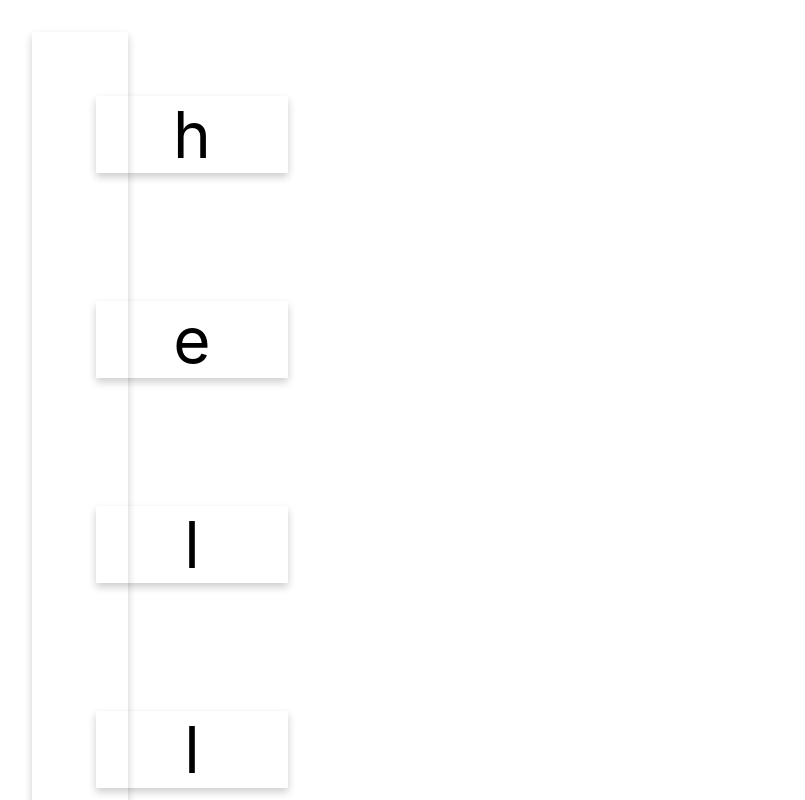
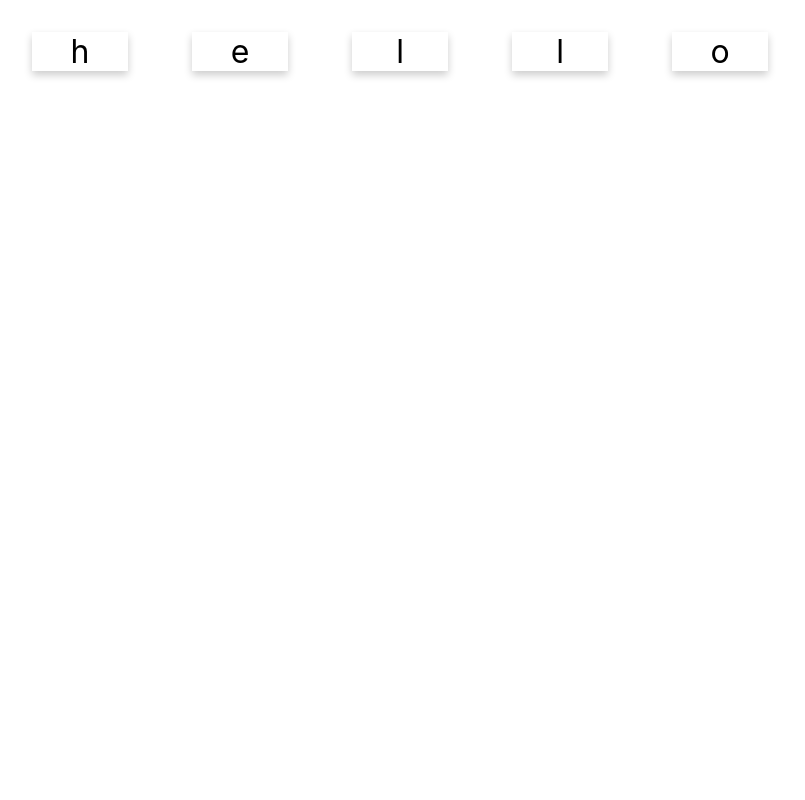
Before and after one commit to 6210110047/6210110047_3SA03, a React (Create React App) app in the folder card-game/: page / in a window 1280 px wide. Shown: the top 800 px of the page, without its empty margins (0-805 px from the left). Built offline with nearby package versions, Linux system fonts and the light colour scheme.

Commit message:
state not finish - change word axis

```diff
--- a/card-game/package.json
+++ b/card-game/package.json
@@ -6,6 +6,7 @@
     "@testing-library/jest-dom": "^5.11.4",
     "@testing-library/react": "^11.1.0",
     "@testing-library/user-event": "^12.1.10",
+    "lodash": "^4.17.21",
     "react": "^17.0.2",
     "react-dom": "^17.0.2",
     "react-scripts": "4.0.3",
--- a/card-game/src/App.js
+++ b/card-game/src/App.js
@@ -4,9 +4,9 @@ import './App.css';
 const word = "Hello";
 function App() {
   return (
-    <div className = 'card'>
-    <WordCard value="hello"/>
+    <div>
+      <WordCard value="hello" />
     </div>
-    );
+  );
 }
 export default App;
--- a/card-game/src/CharacterCard.js
+++ b/card-game/src/CharacterCard.js
@@ -1,13 +1,20 @@
 import React, { useState } from 'react';
 export default function CharacterCard(props) {
+    // const attemptRef = useRef(props.attempt);
     const [active, setActive] = useState(false);
     const activate = () => {
-    if(!active){
+        if (!active) {
             setActive(true)
             props.activationHandler(props.value)
         }
     }
- const className = `card ${active ? 'activeCard': ''}`
+    // useEffect(() => {
+    //     if (attemptRef.current != props.attempt) {
+    //         setActive(false)
+    //         attemptRef.current = props.attempt
+    //     }
+    // })
+    const className = `card ${active ? 'activeCard' : ''}`
     return (
         <div className={className} onClick={activate}>{props.value}</div>
     )
```
Also changed, not shown: card-game/src/WordCard.js (+32 -6 lines), 1 other file (tests, documents, lock files or other folders). Lines whose indentation alone changed are shown as unchanged.
